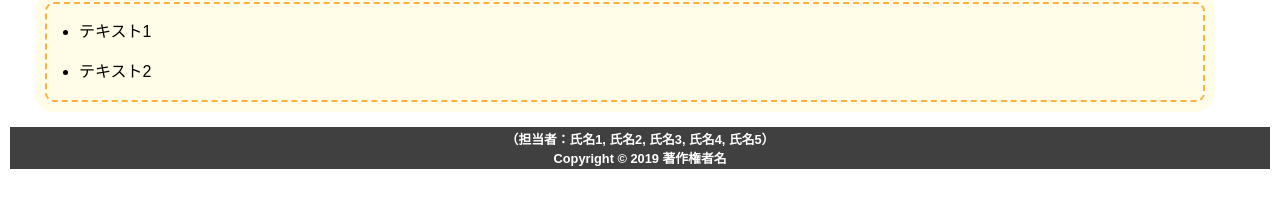
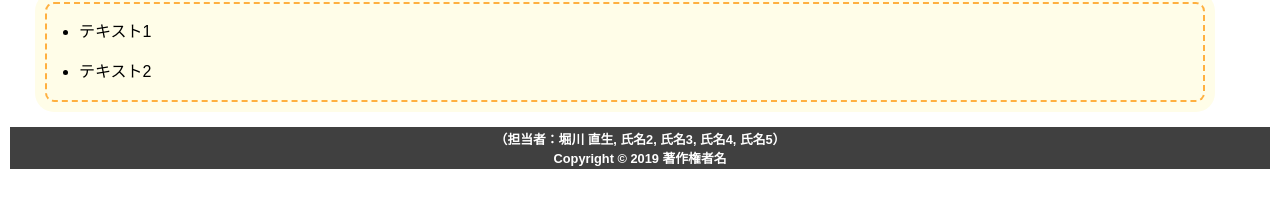
Before and after one commit to hw18a125/kankougaido, a plain HTML site: page index.html in a window 1280 px wide. Shown: the part 2437-2644 px from the top of the page. Drawn offline with Linux system fonts and the light colour scheme.

Commit message:
名前を追加 堀川 直生

```diff
--- a/index.html
+++ b/index.html
@@ -129,7 +129,7 @@
 </main>
 
 <footer>
-    <p>（担当者：氏名1, 氏名2, 氏名3, 氏名4, 氏名5）</p>
+    <p>（担当者：堀川 直生, 氏名2, 氏名3, 氏名4, 氏名5）</p>
     <p>Copyright &copy 2019 著作権者名</p>
 </footer>
 
```
